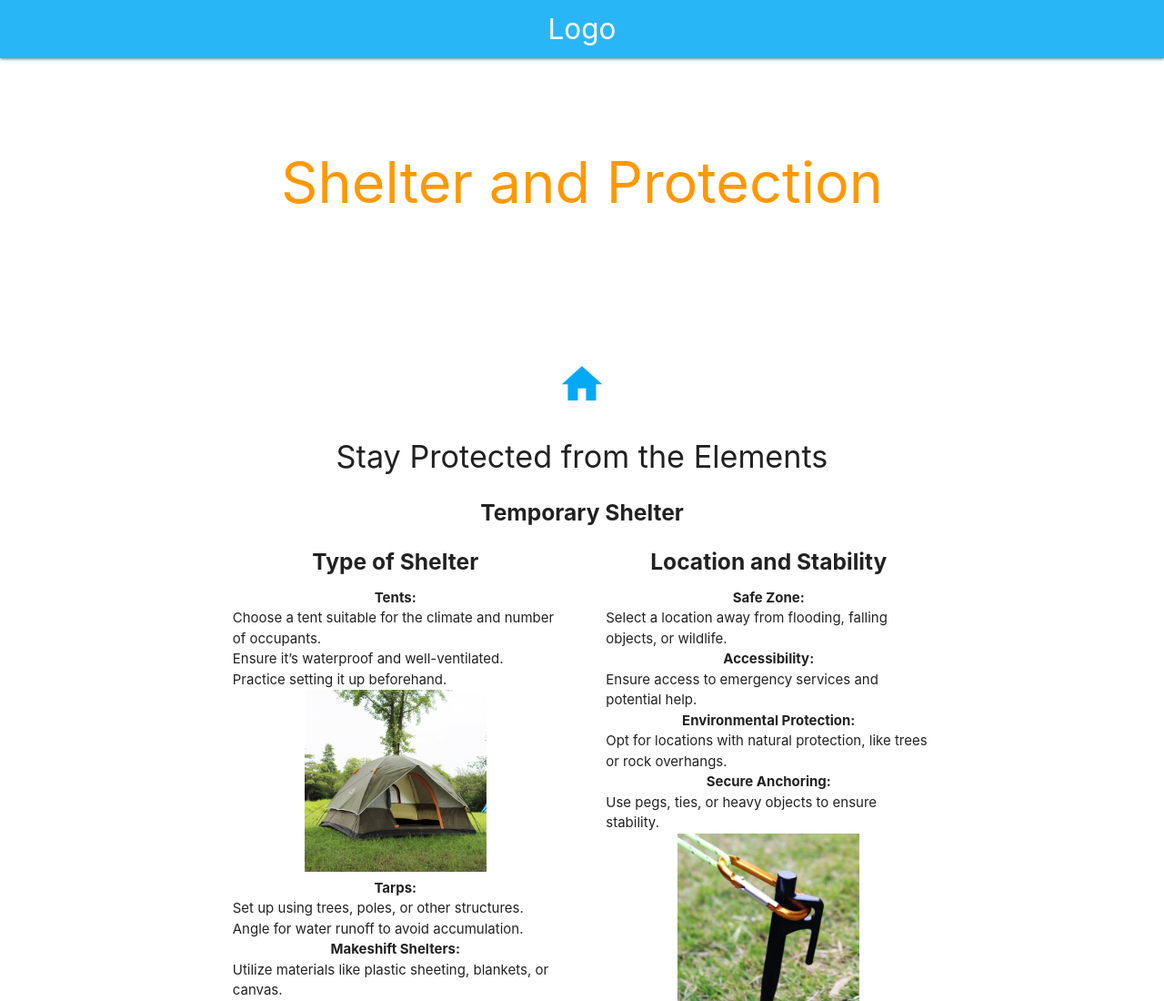
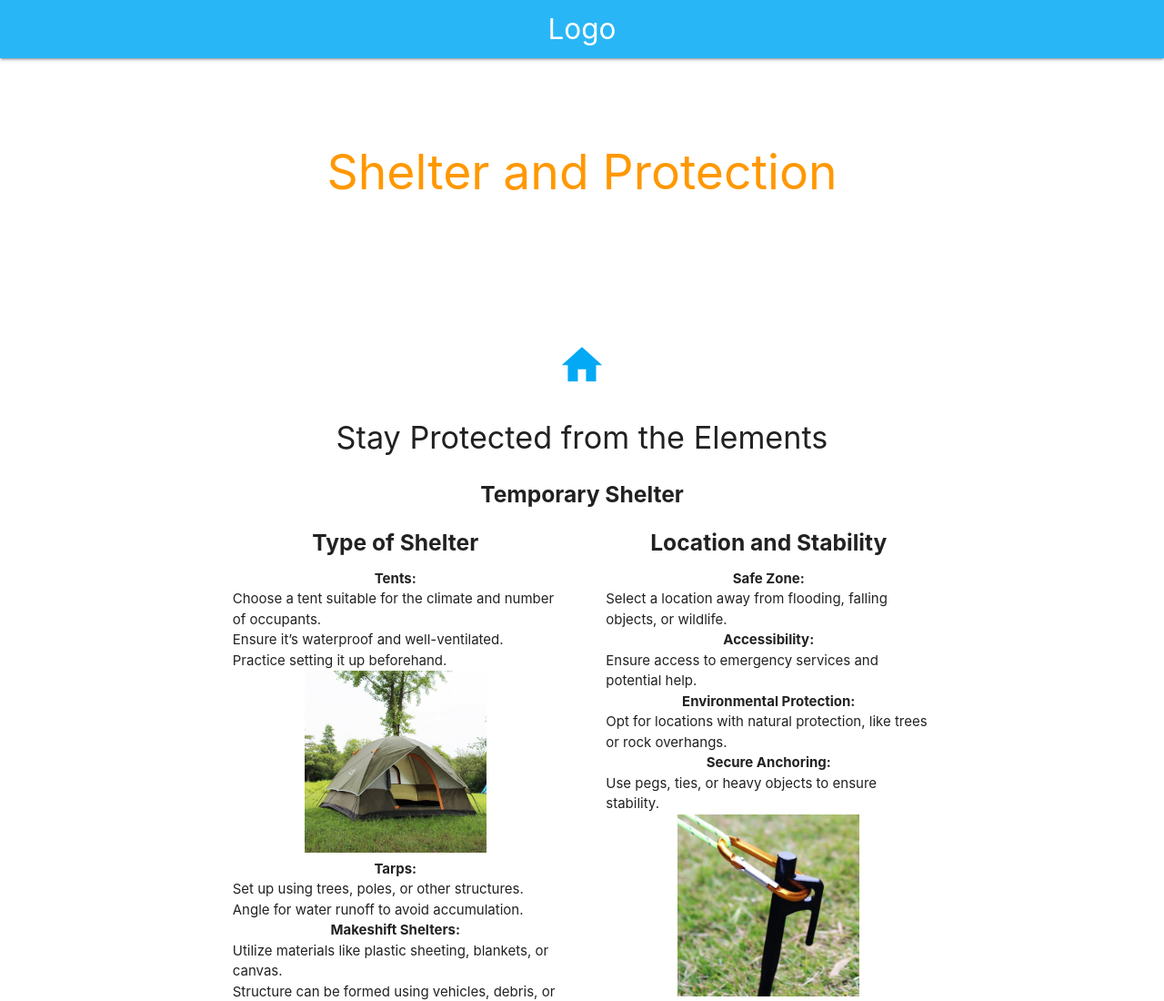
Before and after one commit to AndrewDuffyJr/Eagle, a plain HTML site: page Shelter-Protection.html in a window 1280 px wide. Shown: the top 1100 px of the page at 91% size. Drawn offline with nearby package versions, Linux system fonts and the light colour scheme.

Commit message:
Update Shelter-Protection.html

```diff
--- a/Shelter-Protection.html
+++ b/Shelter-Protection.html
@@ -20,7 +20,7 @@
     <div class="section no-pad-bot" id="index-banner">
         <div class="container">
             <br><br>
-            <h1 class="header center orange-text">Shelter and Protection</h1>
+            <h2 class="header center orange-text">Shelter and Protection</h2>
             <div class="row center">
             </div>
             <div class="row center">
```
